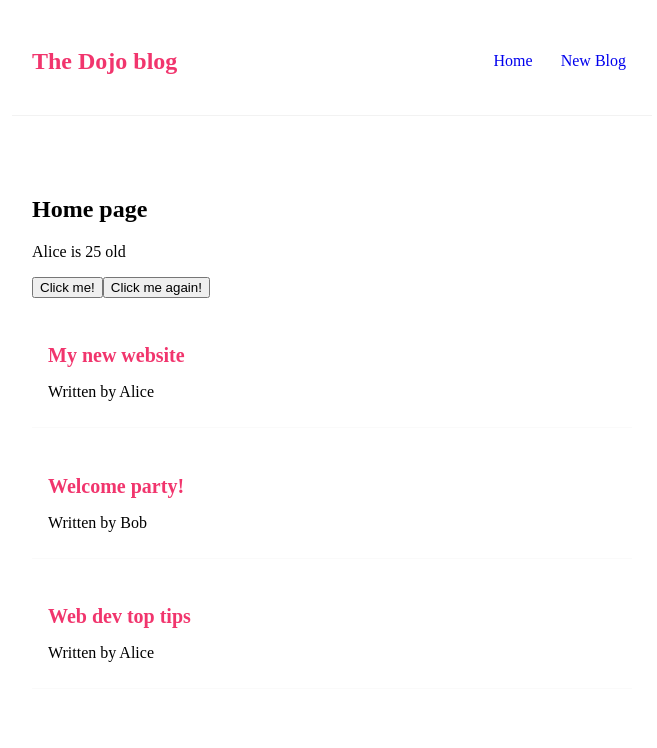
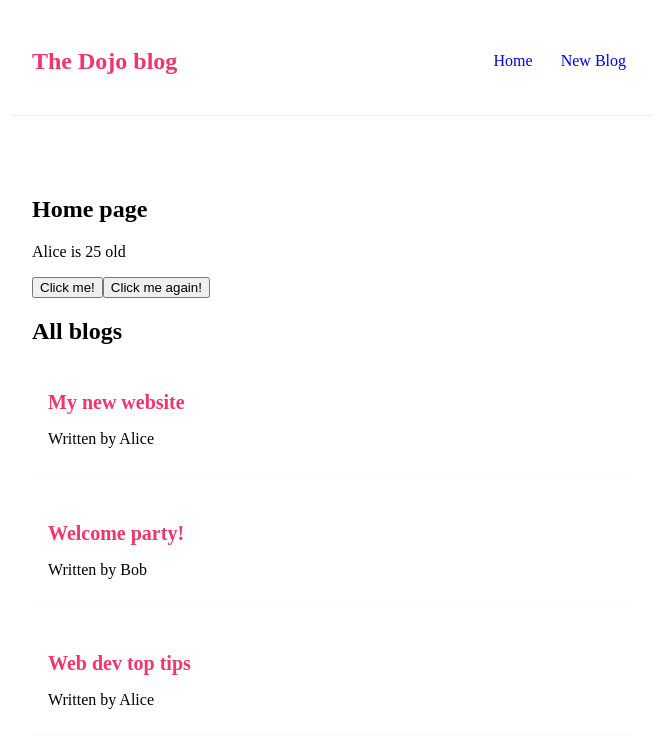
Before and after one commit to visheshofficial/learn-react, a React (Create React App) app in the folder FullModernReactTutorial/dojo-blog/: page / in a window 1280 px wide. Shown: the top 748 px of the page, without its empty margins (308-965 px from the left). Built offline with nearby package versions, Linux system fonts and the light colour scheme.

Commit message:
Full React Tutorial #11 - Props

```diff
--- /dev/null
+++ b/FullModernReactTutorial/dojo-blog/src/BlogList.js
@@ -0,0 +1,20 @@
+// const BlogList = (props) => {
+//   const blogs = props.blogs
+//   console.log(blogs)
+//   const title = props.title
+const BlogList = ({ blogs, title }) => {
+  // Destructuring props in the function signature itself.
+  return (
+    <div className="blog-list">
+      <h2>{title}</h2>
+      {blogs.map((blog) => (
+        <div className="blog-preview" key={blog.id}>
+          <h2>{blog.title}</h2>
+          <p>Written by {blog.author}</p>
+        </div>
+      ))}
+    </div>
+  )
+}
+
+export default BlogList
--- a/FullModernReactTutorial/dojo-blog/src/Home.js
+++ b/FullModernReactTutorial/dojo-blog/src/Home.js
@@ -1,4 +1,5 @@
 import { useState } from 'react'
+import BlogList from './BlogList'
 const Home = () => {
   // let name = 'Alice'
   const [reactName, setReactName] = useState('Alice')
@@ -55,12 +56,7 @@
         Click me again!
       </button>
 
-      {blogs.map((blog) => (
-        <div className="blog-preview" key={blog.id}>
-          <h2>{blog.title}</h2>
-          <p>Written by {blog.author}</p>
-        </div>
-      ))}
+      <BlogList blogs={blogs} title="All blogs" />
     </div>
   )
 }
```
